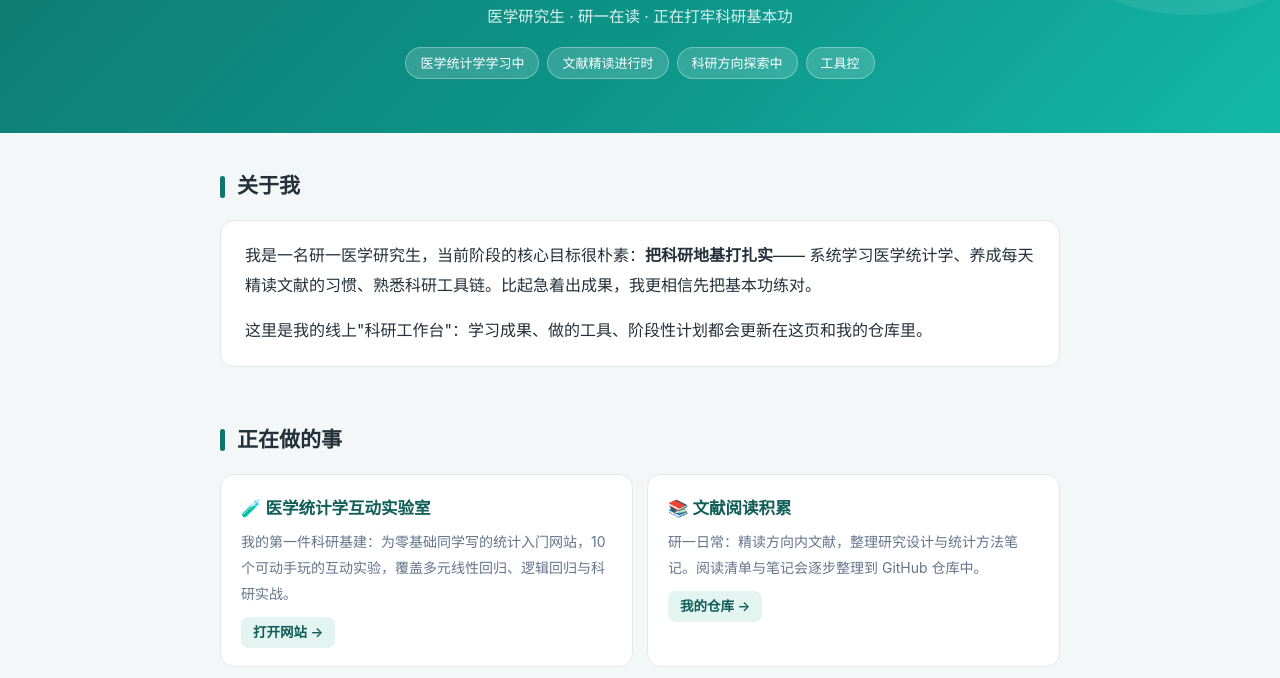
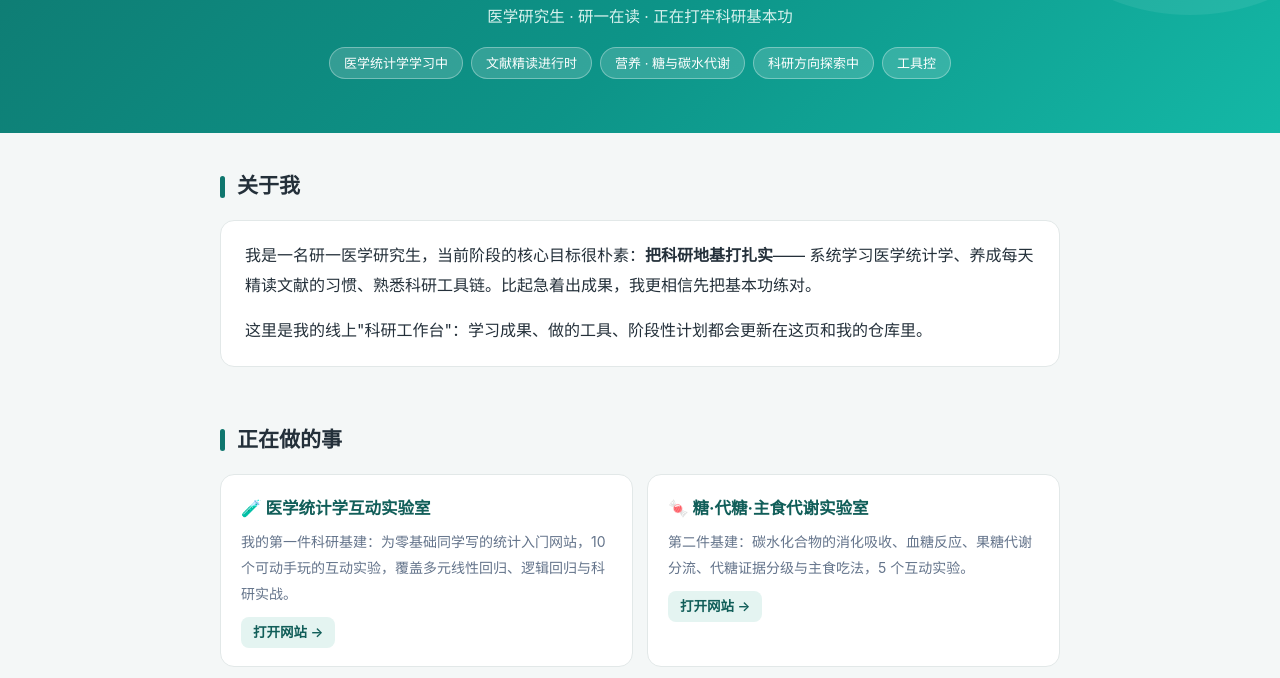
Before and after one commit to shanm333/shanm333.github.io, a plain HTML site: page index.html in a window 1280 px wide. Shown: the part 225-903 px from the top of the page. Drawn offline with Linux system fonts and the light colour scheme.

Commit message:
主页新增糖与代谢知识站入口
Updated the chips section and added new mini lab descriptions.

```diff
--- a/index.html
+++ b/index.html
@@ -80,7 +80,7 @@ footer{border-top:1px solid var(--line);padding:18px 20px 30px;text-align:center
     onerror="this.remove()"><span style="position:absolute" id="fb">S</span></div>
   <h1>shanm333</h1>
   <p class="tag">医学研究生 · 研一在读 · 正在打牢科研基本功</p>
-  <div class="chips"><span>医学统计学学习中</span><span>文献精读进行时</span><span>科研方向探索中</span><span>工具控</span></div>
+  <div class="chips"><span>医学统计学学习中</span><span>文献精读进行时</span><span>营养 · 糖与碳水代谢</span><span>科研方向探索中</span><span>工具控</span></div>
 </div>
 
 <div class="wrap">
@@ -101,6 +101,11 @@ footer{border-top:1px solid var(--line);padding:18px 20px 30px;text-align:center
       <h3>🧪 医学统计学互动实验室</h3>
       <p>我的第一件科研基建：为零基础同学写的统计入门网站，10 个可动手玩的互动实验，覆盖多元线性回归、逻辑回归与科研实战。</p>
       <a class="link" href="https://shanm333.github.io/med-stats-guide/">打开网站 →</a>
+    </div>
+    <div class="mini">
+      <h3>🍬 糖·代糖·主食代谢实验室</h3>
+      <p>第二件基建：碳水化合物的消化吸收、血糖反应、果糖代谢分流、代糖证据分级与主食吃法，5 个互动实验。</p>
+      <a class="link" href="https://shanm333.github.io/sugar-metabolism/">打开网站 →</a>
     </div>
     <div class="mini">
       <h3>📚 文献阅读积累</h3>
@@ -154,4 +159,4 @@ footer{border-top:1px solid var(--line);padding:18px 20px 30px;text-align:center
 </div>
 <footer>© 2026 shanm333 · 本页持续更新 · 由 ZCode 协助搭建</footer>
 </body>
-</h
+</html>
```
